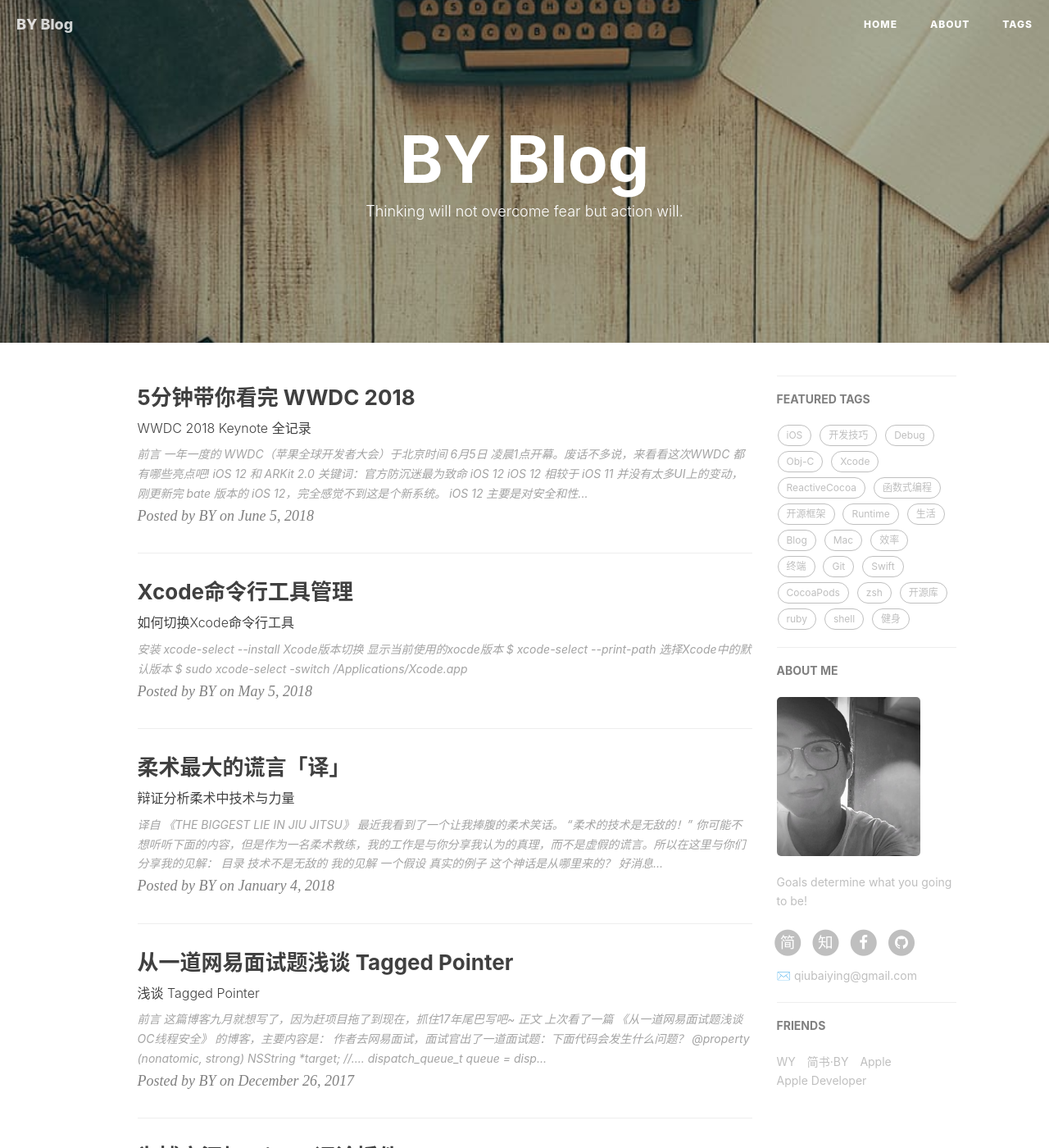
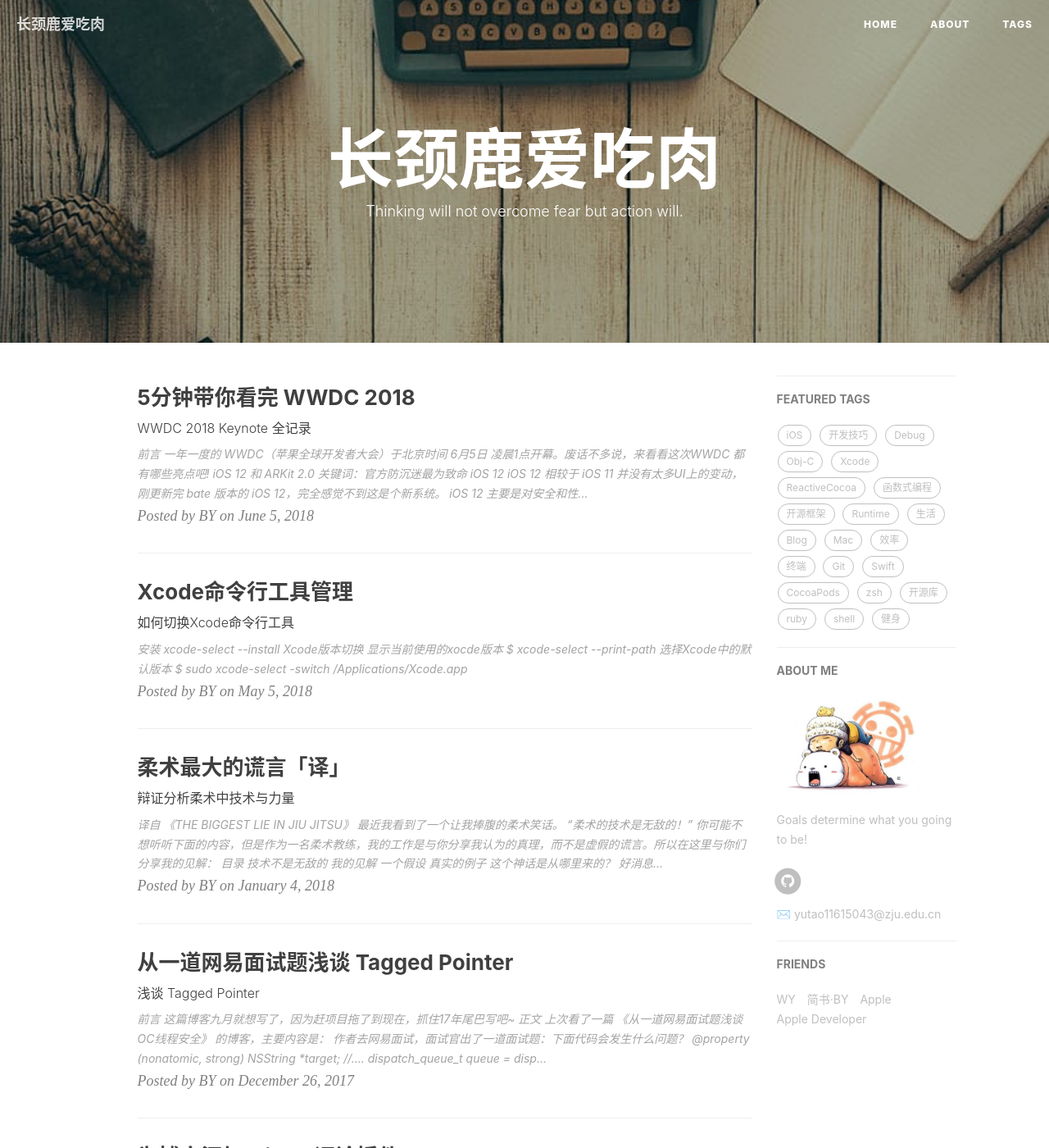
Before and after one commit to dolph-tao/dolph-tao.github.io, a Jekyll site: the page built from index.html, in a window 1280 px wide and 1400 px high. Shown: the whole window at 82% size. Built offline with Jekyll 4.4.1, drawn with Linux system fonts in a browser that asks for light colours; nearby versions of some CDN libraries; the list of posts is cut into pages by our own code; comment, search, counter and statistics services are not loaded; some of the changed text lies outside the part shown.

Commit message:
img changes

```diff
--- a/_config.yml
+++ b/_config.yml
@@ -1,28 +1,28 @@
 # Site settings
-title: BY Blog
-SEOTitle: 柏荧的博客 | BY Blog
+title: 长颈鹿爱吃肉
+SEOTitle: iChirou | Blog
 header-img: img/post-bg-desk.jpg
-email: qiubaiying@gmail.com
-description: "Every failure is leading towards success."
-keyword: "BY, BY Blog, 柏荧的博客, qiubaiying, 邱柏荧, iOS, Apple, iPhone"
-url: "http://qiubaiying.github.io"          # your host, for absolute URL
+email: yutao11615043@zju.edu.cn
+description: "爱吃辣椒炒肉"
+keyword: "涛,biomedical,DL,Medical Image Proccessing"
+url: "http://dolph-tao.github.io"          # your host, for absolute URL
 baseurl: ""      # for example, '/blog' if your blog hosted on 'host/blog'
-github_repo: "https://github.com/qiubaiying/qiubaiying.github.io.git" # you code repository
+github_repo: "https://github.com/dolph-tao/dolph-tao.github.io.git" # you code repository
 
 # Sidebar settings
 sidebar: true                           # whether or not using Sidebar.
 sidebar-about-description: "Goals determine what you going to be!"
-sidebar-avatar: /img/about-BY-gentle.jpg      # use absolute URL, seeing it's used in both `/` and `/about/`
+sidebar-avatar: /img/luo2.jpg      # use absolute URL, seeing it's used in both `/` and `/about/`
 
 
 
 # SNS settings
 RSS: false
 # weibo_username:     qiubaiying
-zhihu_username:     qiubaiying
-github_username:    qiubaiying
-facebook_username:  baiying.qiu.7
-jianshu_username:   e71990ada2fd
+# zhihu_username:     qiubaiying
+github_username:    dolph-tao
+# facebook_username:  baiying.qiu.7
+# jianshu_username:   e71990ada2fd
 #twitter_username:   qiubaiying
 
 
```
Also changed, not shown: img/1-1P32G611023F.jpg (added), img/luo.jpg (added), img/luo2.jpg (added).
